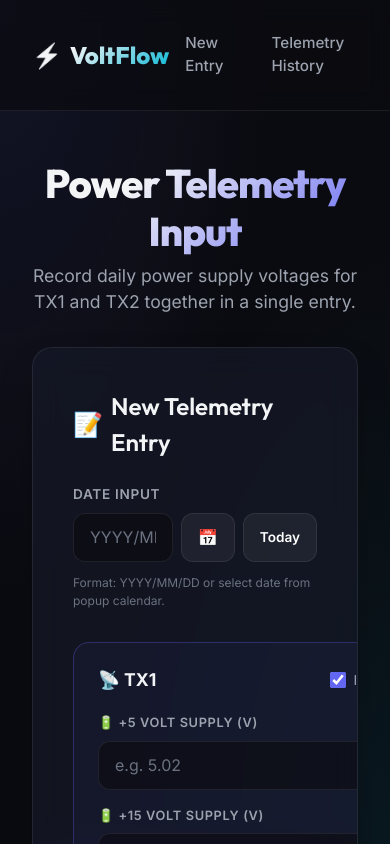
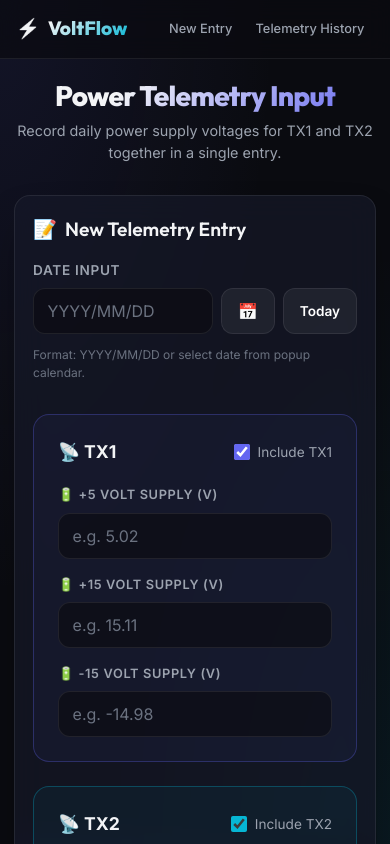
Before and after one commit to natanaelkumentas/meter-reading, a Next.js app: page / in a window 390 px wide. Shown: the top 844 px of the page. Built offline with nearby package versions, Linux system fonts and the light colour scheme; no server answers.

Commit message:
style: optimize smartphone and small screen mobile responsiveness

```diff
--- a/src/app/globals.css
+++ b/src/app/globals.css
@@ -680,3 +680,102 @@ input[type="date"]::-webkit-calendar-picker-indicator:hover {
   font-weight: 700;
   box-shadow: 0 0 14px rgba(99, 102, 241, 0.5);
 }
+
+/* Mobile & Smartphone Responsiveness Optimizations */
+@media (max-width: 640px) {
+  /* Prevent iOS zoom on input focus */
+  .input-control {
+    font-size: 16px !important;
+    padding: 0.75rem 0.85rem;
+  }
+
+  /* Compact Navbar for mobile */
+  .nav-container {
+    padding: 0.85rem 1rem;
+  }
+
+  .nav-brand {
+    font-size: 1.2rem;
+  }
+
+  .nav-links {
+    gap: 0.25rem;
+  }
+
+  .nav-link {
+    padding: 0.35rem 0.6rem;
+    font-size: 0.8rem;
+  }
+
+  /* Main container padding */
+  .main-wrapper {
+    padding: 1.25rem 0.85rem;
+    gap: 1.25rem;
+  }
+
+  /* Headings size adjustment */
+  h1 {
+    font-size: 1.75rem !important;
+  }
+
+  .section-desc {
+    font-size: 0.9rem;
+  }
+
+  /* Card padding reduction */
+  .card {
+    padding: 1.15rem;
+    border-radius: 16px;
+  }
+
+  .form-title {
+    font-size: 1.2rem;
+    margin-bottom: 1rem;
+  }
+
+  /* Filter bar grid */
+  .filter-bar {
+    padding: 0.85rem;
+    gap: 0.75rem;
+  }
+
+  /* Centered Modal Popup tuning for narrow mobile screens */
+  .modal-content {
+    width: 95%;
+    max-width: 360px;
+    padding: 1.15rem;
+    border-radius: 18px;
+  }
+
+  .cal-title {
+    font-size: 1rem;
+  }
+
+  .calendar-day-head {
+    font-size: 0.7rem;
+    padding: 0.35rem 0;
+  }
+
+  .calendar-day-btn {
+    font-size: 0.85rem;
+    min-height: 36px;
+  }
+
+  .cal-selection-btn {
+    padding: 0.7rem 0.25rem;
+    font-size: 0.85rem;
+    border-radius: 10px;
+  }
+
+  /* Table Container Horizontal Touch Scrolling Smoothness */
+  .table-responsive {
+    -webkit-overflow-scrolling: touch;
+    border-radius: 12px;
+  }
+
+  .custom-table th,
+  .custom-table td {
+    padding: 0.75rem 0.6rem;
+    font-size: 0.82rem;
+  }
+}
--- a/src/app/page.tsx
+++ b/src/app/page.tsx
@@ -268,7 +268,7 @@ export default function InputForm() {
           </div>
 
           {/* Grid Layout for TX1 & TX2 Inputs */}
-          <div style={{ display: 'grid', gridTemplateColumns: 'repeat(auto-fit, minmax(380px, 1fr))', gap: '1.5rem', marginBottom: '2rem' }}>
+          <div style={{ display: 'grid', gridTemplateColumns: 'repeat(auto-fit, minmax(280px, 1fr))', gap: '1.5rem', marginBottom: '2rem' }}>
 
             {/* TX1 SECTION CARD */}
             <div style={{ background: 'rgba(99, 102, 241, 0.05)', border: `1px solid ${enableTx1 ? 'rgba(99, 102, 241, 0.3)' : 'var(--border-color)'}`, borderRadius: '16px', padding: '1.5rem', opacity: enableTx1 ? 1 : 0.6, transition: 'var(--transition-smooth)' }}>
```
